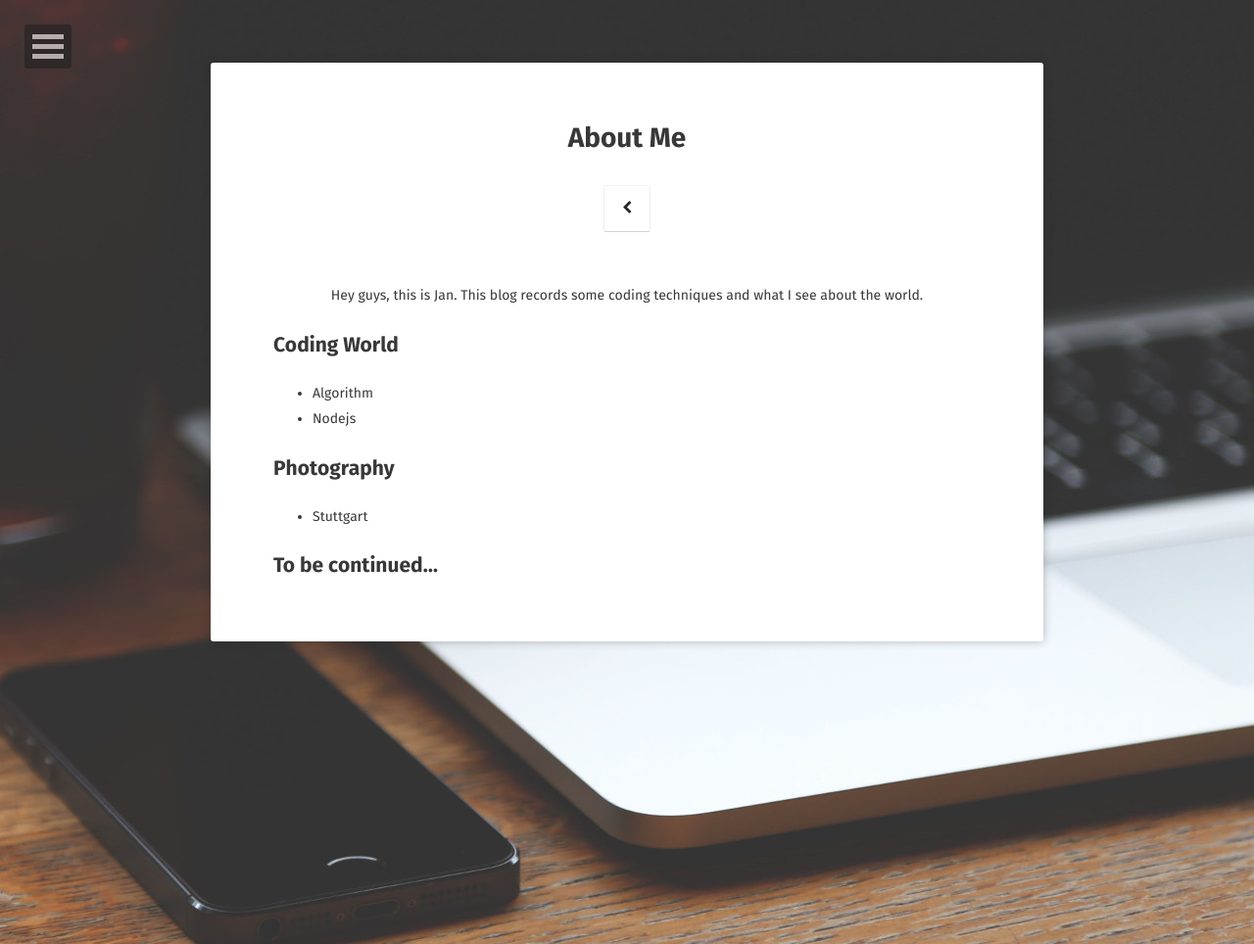
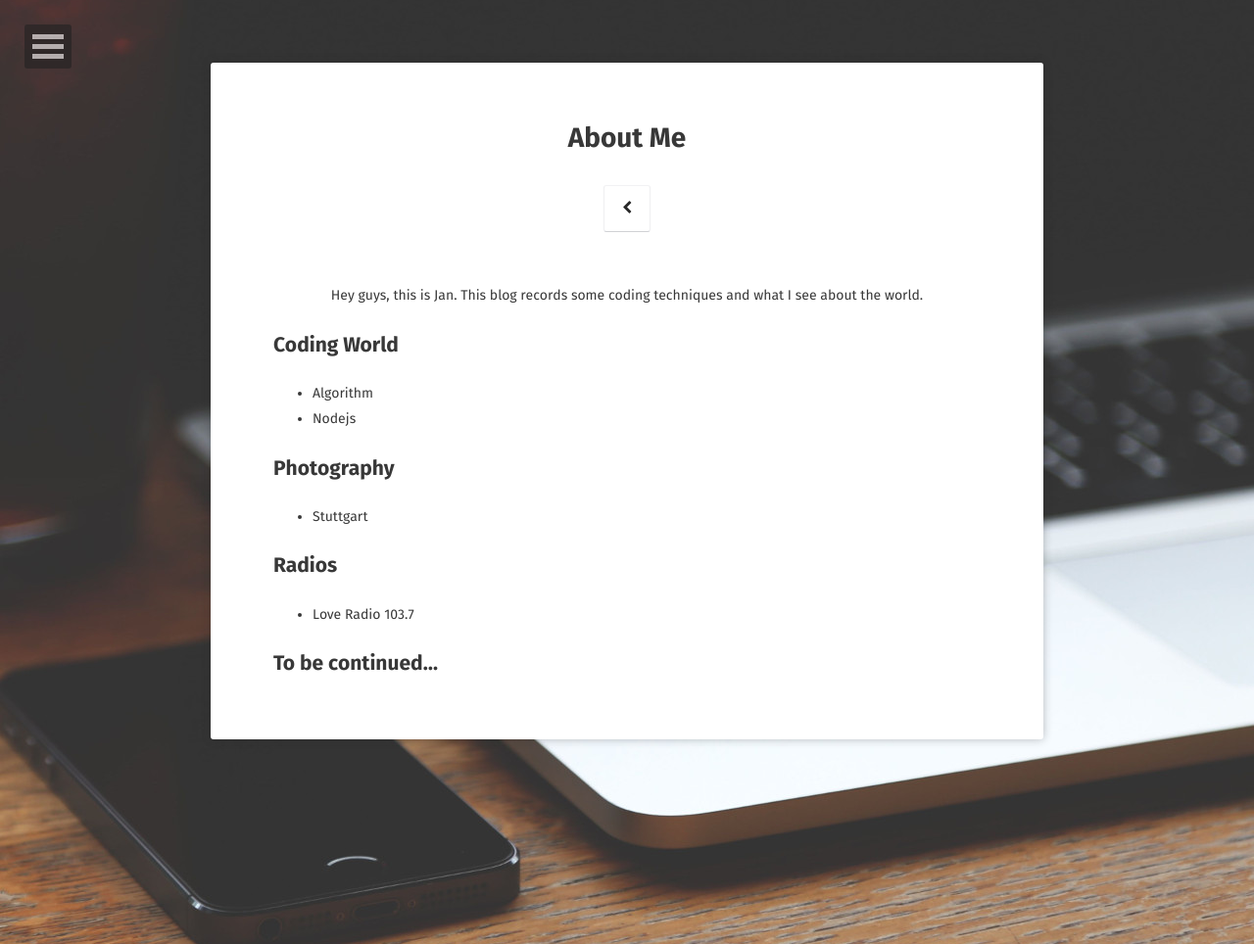
Before and after one commit to TokenJan/TokenJan.github.io, a Jekyll site: the page built from about/index.md, in a window 1280 px wide. Shown: the whole page at 98% size. Built offline with Jekyll 4.4.1, drawn with Linux system fonts in a browser that asks for light colours; some web fonts are replaced.

Commit message:
add radio feature

```diff
--- a/_layouts/radio.html
+++ b/_layouts/radio.html
@@ -1,5 +1,6 @@
 ---
 layout: compress
+feature: https://github.com/TokenJan/TokenJan.github.io/blob/master/assets/img/radio_background.jpg?raw=true
 ---
 <!DOCTYPE html>
 <!--[if lt IE 7]><html class="no-js lt-ie9 lt-ie8 lt-ie7"> <![endif]-->
@@ -28,7 +29,7 @@ layout: compress
         }
 
         #mediawrapper{
-            margin-left: auto;
+            margin-left: 0px;
             margin-right:auto;
             margin-top:30px;
             width:430px;
--- a/about/index.md
+++ b/about/index.md
@@ -15,4 +15,7 @@ comments: false
 ## Photography
 - Stuttgart
 
+## Radios
+- Love Radio 103.7
+
 ## To be continued...
```
Also changed, not shown: projects/index.md (+1 -1 lines), radios/index.md (+1 -0 lines), assets/img/radio_backgroud.jpg (added).
